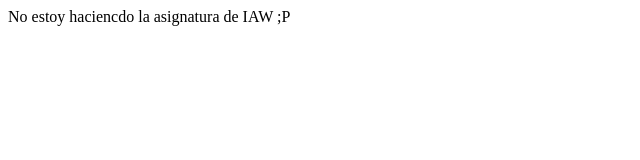
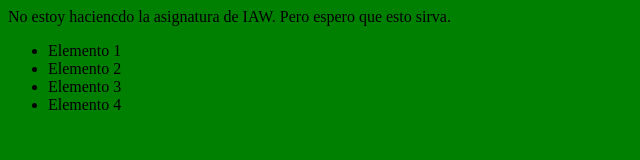
Before and after one commit to FranciscoJose83/Web_Redes, a plain HTML site: page index.html in a window 1280 px wide. Shown: the whole page, without its empty margins (0-640 px from the left). Drawn offline with Linux system fonts and the light colour scheme.

Commit message:
Update index.html

```diff
--- a/index.html
+++ b/index.html
@@ -4,7 +4,13 @@
 	<head>
 		<title>Francisco Jose Marti Rodilla</title>
 	</head>
-	<body>
-	No estoy haciencdo la asignatura de IAW ;P
+	<body bgcolor="green">
+	No estoy haciencdo la asignatura de IAW. Pero espero que esto sirva.
+		<ul>
+			<li>Elemento 1</li>
+			<li>Elemento 2</li>
+			<li>Elemento 3</li>
+			<li>Elemento 4</li>
+		</ul>
 	</body>
 </html>
```
